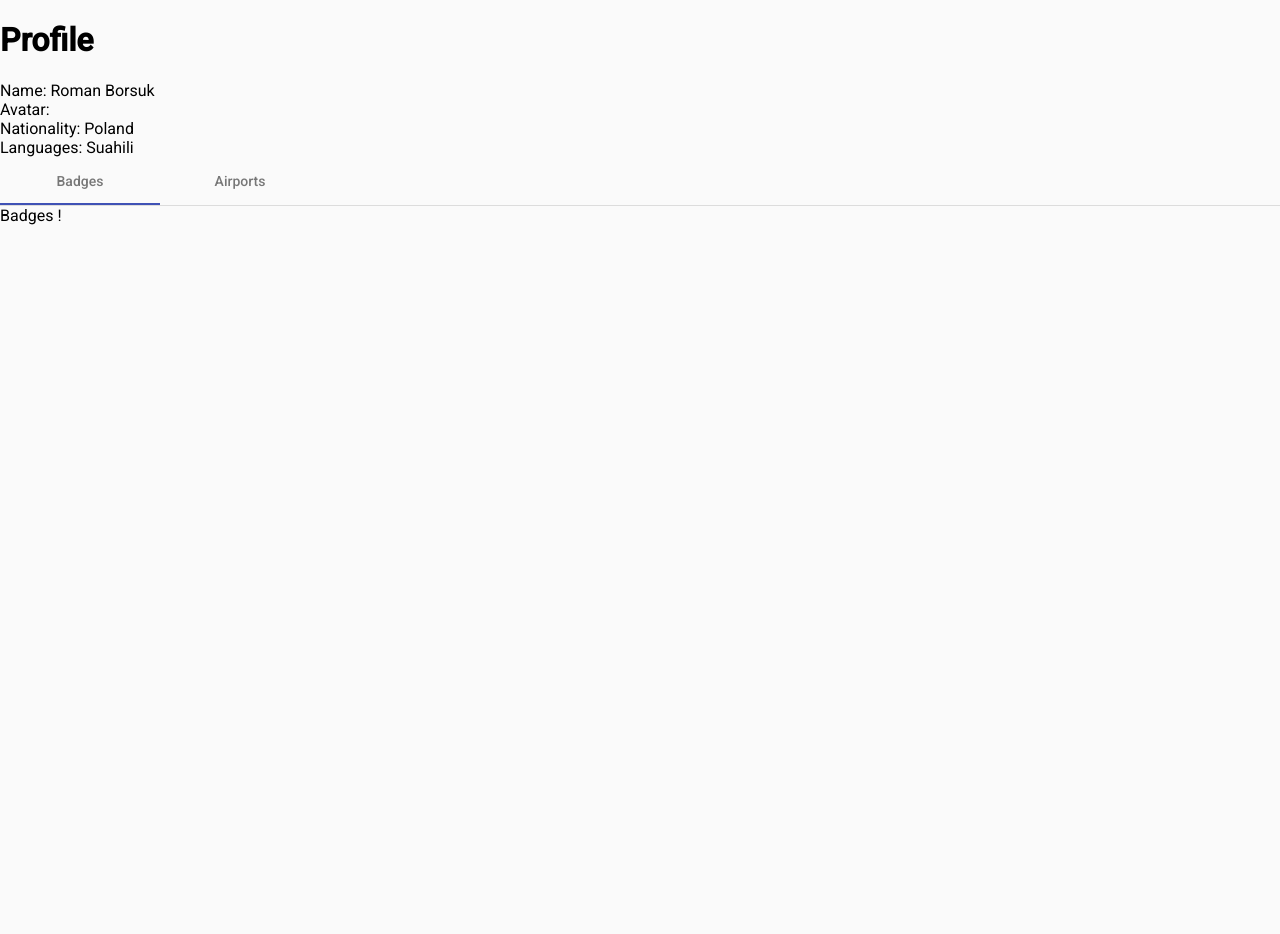
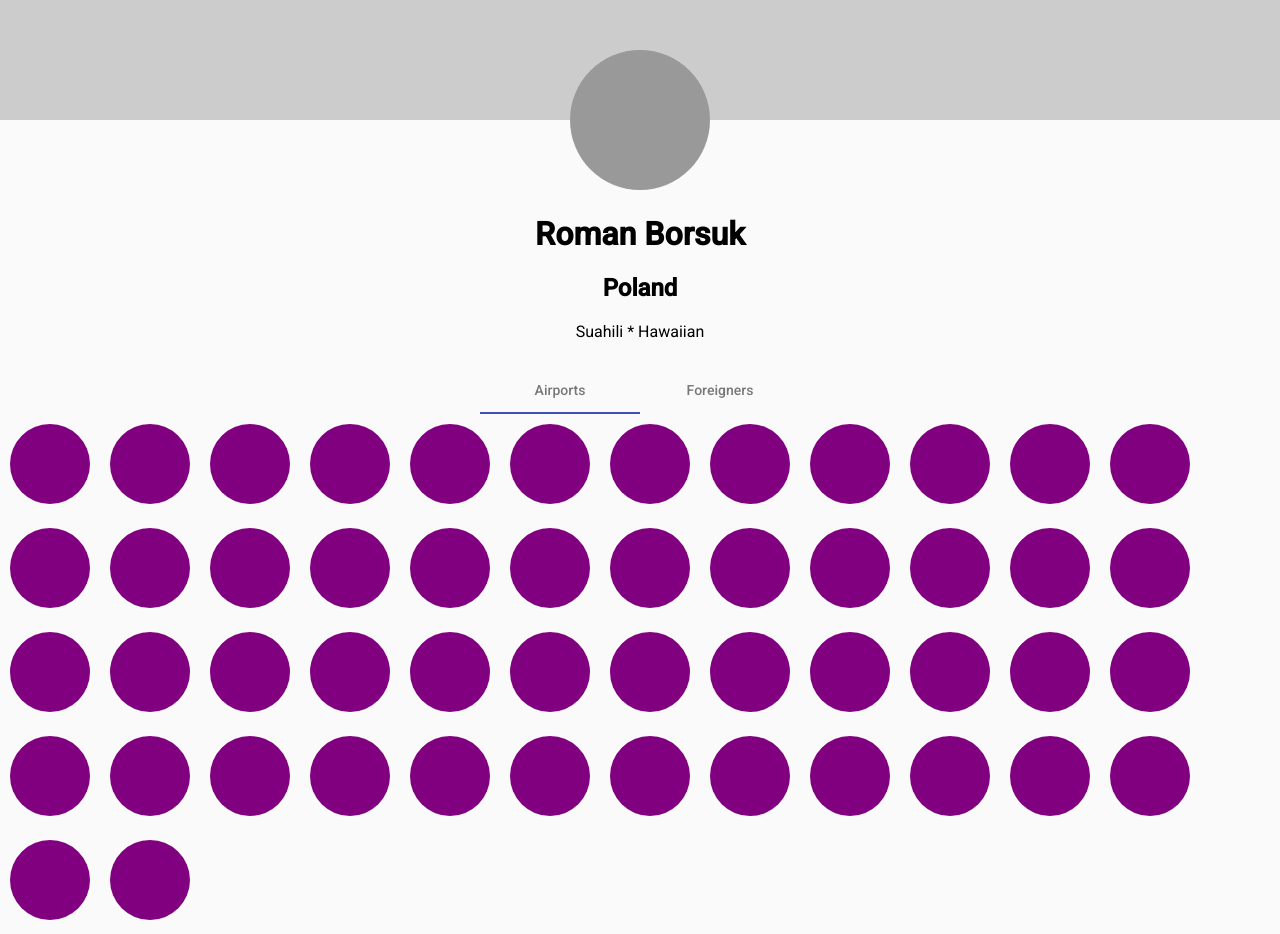
Before and after one commit to galczo5/hackyeah2019, an Angular app in the folder client/: page /profile in a window 1280 px wide. Before the commit the page ends 821 px from the top, so only its background shows below. Built offline with nearby package versions, Linux system fonts and the light colour scheme.

Commit message:
Airports

```diff
--- a/client/src/app/app.component.ts
+++ b/client/src/app/app.component.ts
@@ -20,7 +20,7 @@ export class AppComponent implements OnInit {
   }
 
   ngOnInit() {
-    const loggedInTraveler = new Traveler('Roman Borsuk', '', 'Poland', ['Suahili']);
+    const loggedInTraveler = new Traveler('Roman Borsuk', '', 'Poland', ['Suahili', 'Hawaiian']);
     this.activeTravelerStore.set(loggedInTraveler);
   }
 }
--- /dev/null
+++ b/client/src/app/traveler/achivement/achivement.ts
@@ -0,0 +1,6 @@
+export class Achievement {
+
+  constructor(public image: string, // base64
+              public achieved: boolean) {}
+
+}
--- /dev/null
+++ b/client/src/app/traveler/achivement/airports/airport-achievement.service.ts
@@ -0,0 +1,20 @@
+import { Injectable } from '@angular/core';
+import { Observable, of } from 'rxjs';
+
+import { Achievement } from '../achivement';
+
+@Injectable()
+export class AirportAchievementService {
+
+  select(): Observable<Array<Achievement>> {
+
+    const airports = [];
+
+    for (let i = 0; i < 50; i += 1) {
+      airports.push(new Achievement('', !!(Math.random() * 2)));
+    }
+
+    return of(airports);
+  }
+
+}
--- /dev/null
+++ b/client/src/app/traveler/achivement/airports/traveler-airports.component.scss
@@ -0,0 +1,14 @@
+$achiv-size: 80px;
+
+ul {
+  margin: 0;
+  list-style: none;
+}
+
+.profile-achivement {
+  background: purple;
+  border-radius: $achiv-size;
+  display: inline-block;
+  width: $achiv-size;
+  height: $achiv-size;
+}
--- /dev/null
+++ b/client/src/app/traveler/achivement/airports/traveler-airports.component.ts
@@ -0,0 +1,31 @@
+import { Component, OnInit } from '@angular/core';
+import { AirportAchievementService } from './airport-achievement.service';
+
+@Component({
+  selector: 'app-traveler-airports',
+  template: `
+
+	  <ul class="m-1 p-0">
+		  <li *ngFor="let airport of airports" class="profile-achivement m-1"></li>
+	  </ul>
+  `,
+  styleUrls: [
+    './traveler-airports.component.scss'
+  ]
+})
+export class TravelerAirportsComponent implements OnInit {
+
+  private airports = [];
+
+  constructor(private airportAchievementService: AirportAchievementService) {
+  }
+
+  ngOnInit(): void {
+    this.airportAchievementService
+        .select()
+        .subscribe((airports) => {
+          this.airports = airports;
+        });
+  }
+
+}
--- a/client/src/app/traveler/profile/airports/traveler-airports.component.ts
+++ /dev/null
@@ -1,11 +0,0 @@
-import { Component } from '@angular/core';
-
-@Component({
-  selector: 'app-traveler-airports',
-  template: `
-
-    Airports !
-
-  `
-})
-export class TravelerAirportsComponent {}
--- a/client/src/app/traveler/profile/traveler-profile.component.html
+++ b/client/src/app/traveler/profile/traveler-profile.component.html
@@ -1,32 +1,39 @@
-<h1>Profile</h1>
+<div class="profile-avatar">
 
-<div>
-  Name:
-  {{traveler.name}}
+  <div class="profile-container-image">
+
+    <div class="profile-image">
+
+    </div>
+
+  </div>
+
 </div>
 
-<div>
-  Avatar:
-  {{traveler.avatar}}
-</div>
+<div class="profile-info">
 
-<div>
-  Nationality:
-  {{traveler.nationality}}
-</div>
+  <h1>
+    {{traveler.name}}
+  </h1>
 
-<div>
-  Languages:
-  <span *ngFor="let lang of traveler.languages">
-      {{lang}}
-  </span>
+  <h2>
+    {{traveler.nationality}}
+  </h2>
+
+  <p>
+    <span *ngFor="let lang of traveler.languages; last as last">
+        {{lang}} <span *ngIf="!last">*</span>
+    </span>
+  </p>
+
 </div>
 
 <mat-tab-group>
-  <mat-tab label="Badges">
-    <app-traveler-badges></app-traveler-badges>
-  </mat-tab>
   <mat-tab label="Airports">
     <app-traveler-airports></app-traveler-airports>
   </mat-tab>
+  <mat-tab label="Foreigners">
+    <app-traveler-badges></app-traveler-badges>
+  </mat-tab>
+
 </mat-tab-group>
--- a/client/src/app/traveler/profile/traveler-profile.component.scss
+++ b/client/src/app/traveler/profile/traveler-profile.component.scss
@@ -0,0 +1,33 @@
+@import '../../../styles.scss';
+
+$image-size: 140px;
+
+.profile-avatar {
+  background: #ccc;
+  position: relative;
+  height: 120px;
+
+
+  .profile-container-image {
+    bottom: -1 * ($image-size / 2);
+    height: $image-size;
+    position: absolute;
+    text-align: center;
+    width: 100%;
+  }
+
+  .profile-image {
+    background: #999;
+    border-radius: $image-size;
+    height: $image-size;
+    margin: auto;
+    width: $image-size;
+  }
+}
+
+.profile-info {
+  margin-bottom: $size-3;
+  margin-top: $size-3 + $image-size / 2;
+  text-align: center;
+
+}
--- a/client/src/styles.scss
+++ b/client/src/styles.scss
@@ -17,3 +17,28 @@ $size-3: 25px;
 .app-wrapper {
   padding: $size-2;
 }
+
+.mat-tab-header {
+  border: 0;
+  margin: auto;
+}
+
+.p-0 {
+  padding: 0;
+}
+
+.m-0 {
+  margin: 0;
+}
+
+.m-1 {
+  margin: $size-1;
+}
+
+.m-2 {
+  margin: $size-2;
+}
+
+.m-3 {
+  margin: $size-3;
+}
```
Also changed, not shown: client/src/app/traveler/profile/traveler-profile.module.ts (+6 -2 lines), client/src/app/traveler/achivement/badges/traveler-badges.component.ts (renamed from client/src/app/traveler/profile/badges/traveler-badges.component.ts).
